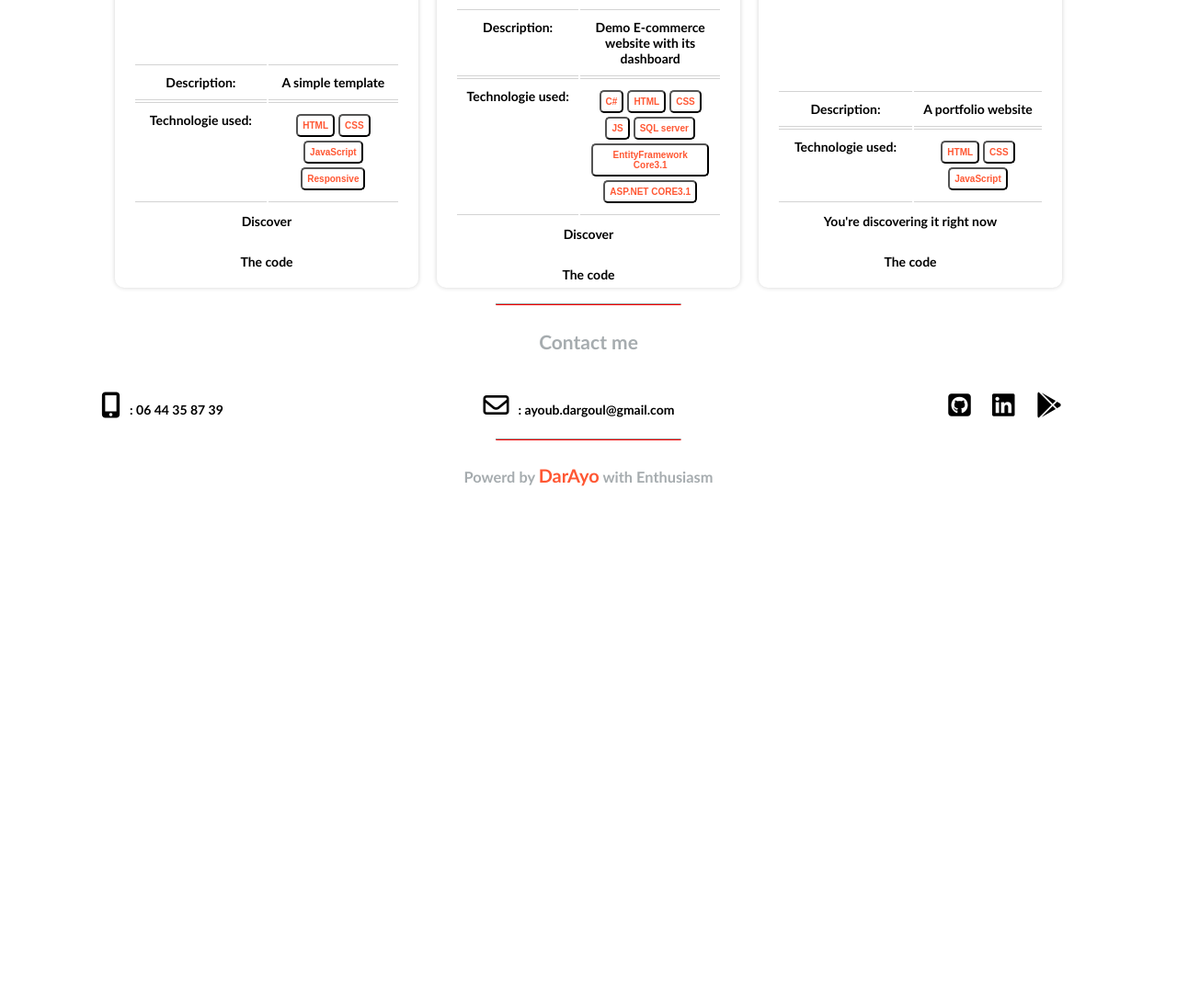
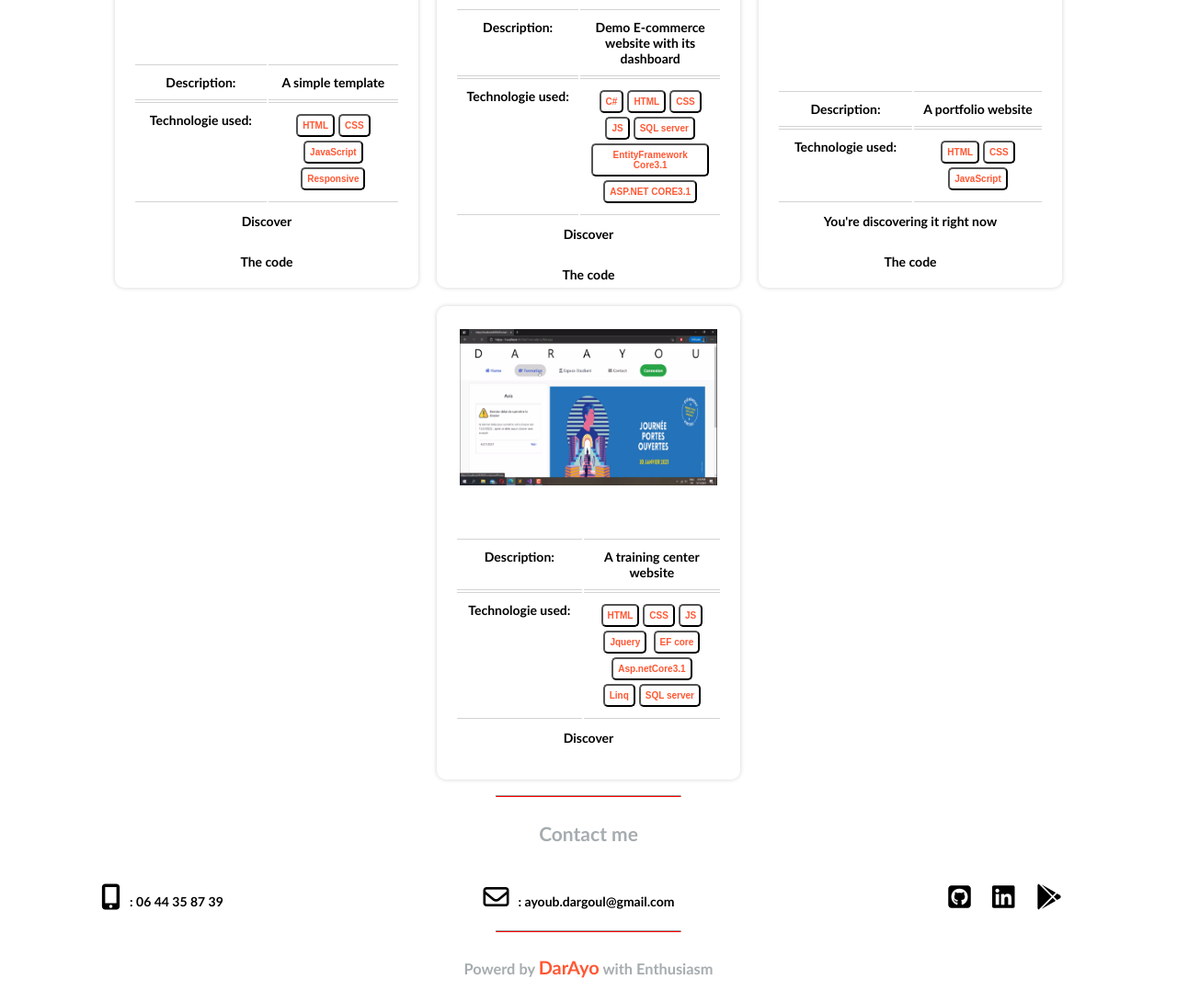
Before and after one commit to Dargoul-Ayoub/myPortfolio, a plain HTML site: page index.html in a window 1280 px wide. Shown: the part 2437-3527 px from the top of the page at 92% size. Before the commit the page ends 2992 px from the top, so only its background shows below. Drawn offline with Linux system fonts and the light colour scheme.

Commit message:
add a new project

```diff
--- a/index.html
+++ b/index.html
@@ -182,6 +182,23 @@
 				<a href="##">You're discovering it right now</a><br>
 				<a href="https://github.com/Dargoul-Ayoub/myPortfolio" target="_blank">The code</a>
 			</div>
+			<div class="box-item">
+				<div class="box-image">
+				    <img src="images\Trainig center.png">
+			    </div>
+				<table>
+			    	<tr>
+			    	    <td>Description: </td>
+			    	    <td>A training center website</td>
+			    	</tr>
+			    	<tr>
+			    		<td>Technologie used: </td>
+			    		<td><button>HTML</button><button>CSS</button><button>JS</button><button>Jquery</button>
+			    			<button>EF core</button><button>Asp.netCore3.1</button><button>Linq</button><button>SQL server</button></td>
+			    	</tr>
+			    </table>
+				<a href="https://www.youtube.com/watch?v=3M8RJgMtL-Q&t=314s">Discover</a><br>
+			</div>
 		</div>
 		<hr>
 	<footer>
```
Also changed, not shown: images/Trainig center.png (added).
